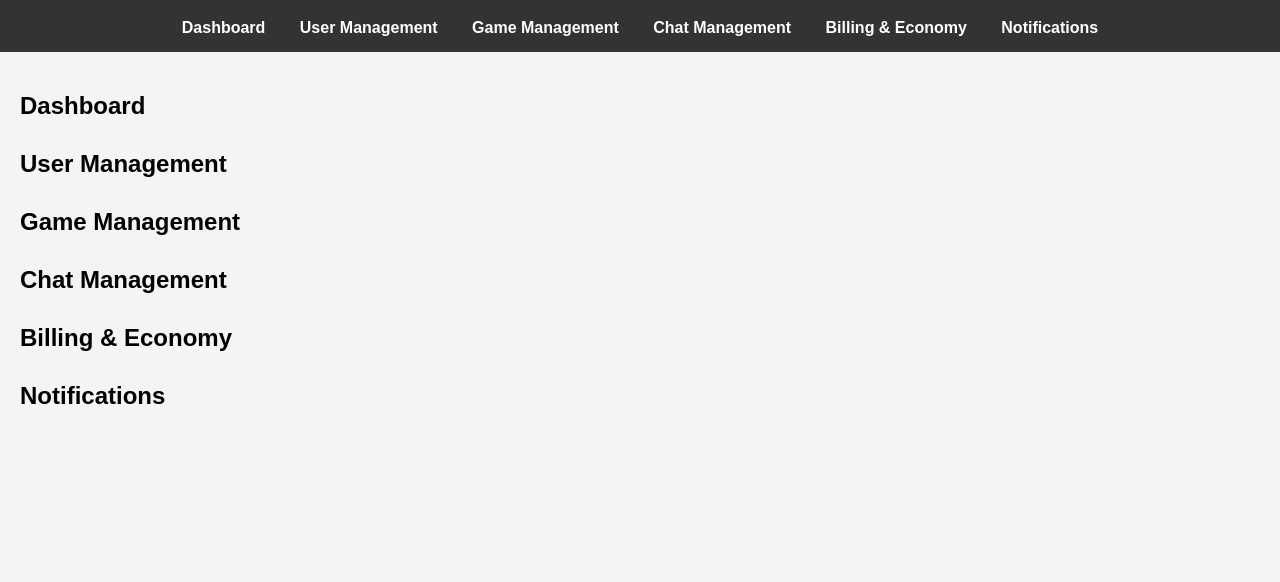
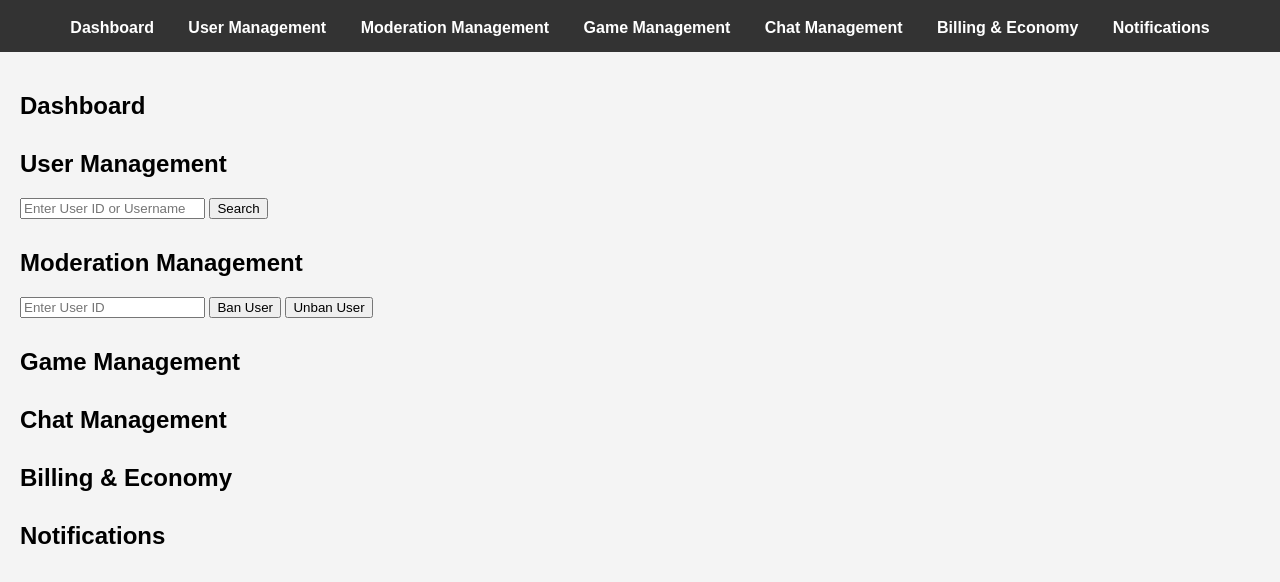
Before and after one commit to interstellar-tars/simuldragon, a plain HTML site: page index.html in a window 1280 px wide. Shown: the part 76-658 px from the top of the page. Drawn offline with Linux system fonts and the light colour scheme; no server answers.

Commit message:
Update index.html

```diff
--- a/index.html
+++ b/index.html
@@ -13,6 +13,7 @@
             <ul>
                 <li><a href="#dashboard">Dashboard</a></li>
                 <li><a href="#user-management">User Management</a></li>
+                <li><a href="#moderation-management">Moderation Management</a></li>
                 <li><a href="#game-management">Game Management</a></li>
                 <li><a href="#chat-management">Chat Management</a></li>
                 <li><a href="#billing-economy">Billing & Economy</a></li>
@@ -29,7 +30,17 @@
 
         <section id="user-management">
             <h2>User Management</h2>
-            <div id="user-list"></div>
+            <input type="text" id="searchUser" placeholder="Enter User ID or Username">
+            <button onclick="searchUser()">Search</button>
+            <div id="user-details"></div>
+        </section>
+
+        <section id="moderation-management">
+            <h2>Moderation Management</h2>
+            <input type="text" id="moderateUser" placeholder="Enter User ID">
+            <button onclick="banUser()">Ban User</button>
+            <button onclick="unbanUser()">Unban User</button>
+            <div id="moderation-result"></div>
         </section>
 
         <section id="game-management">
```
